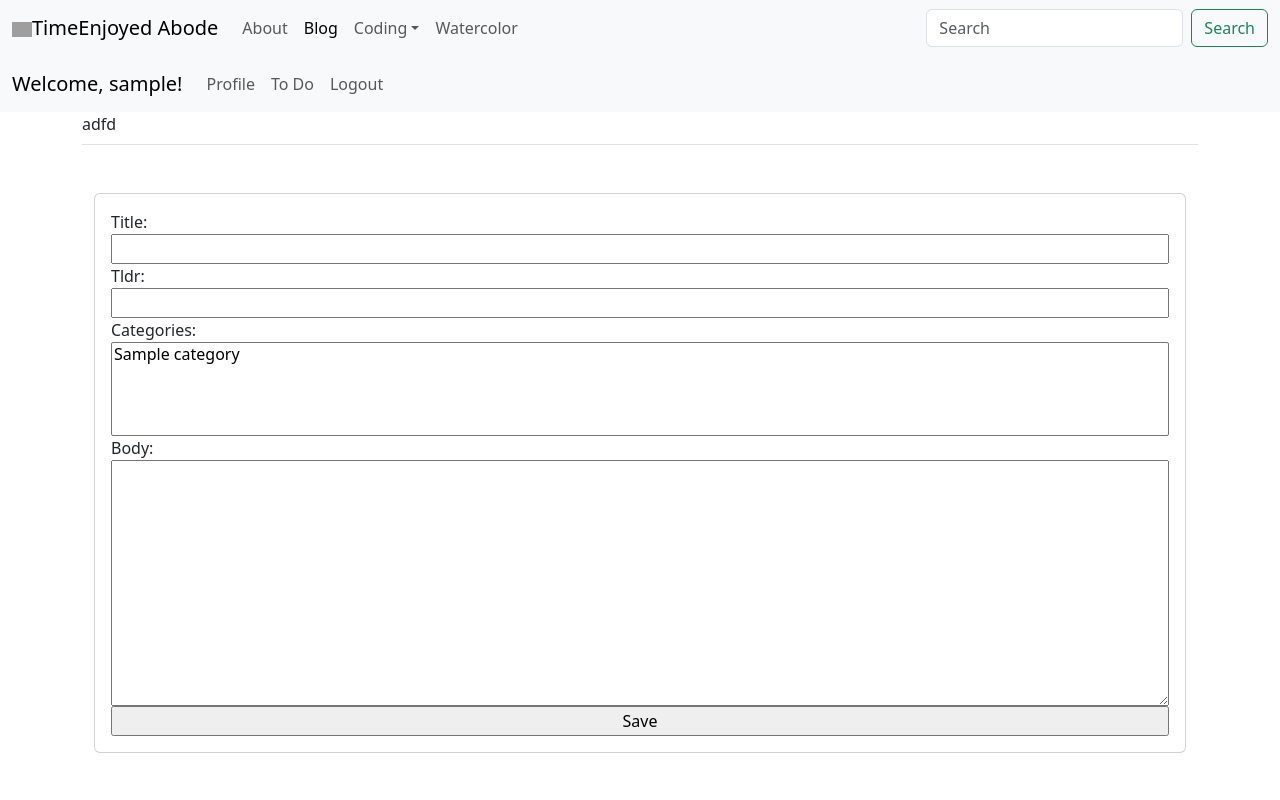
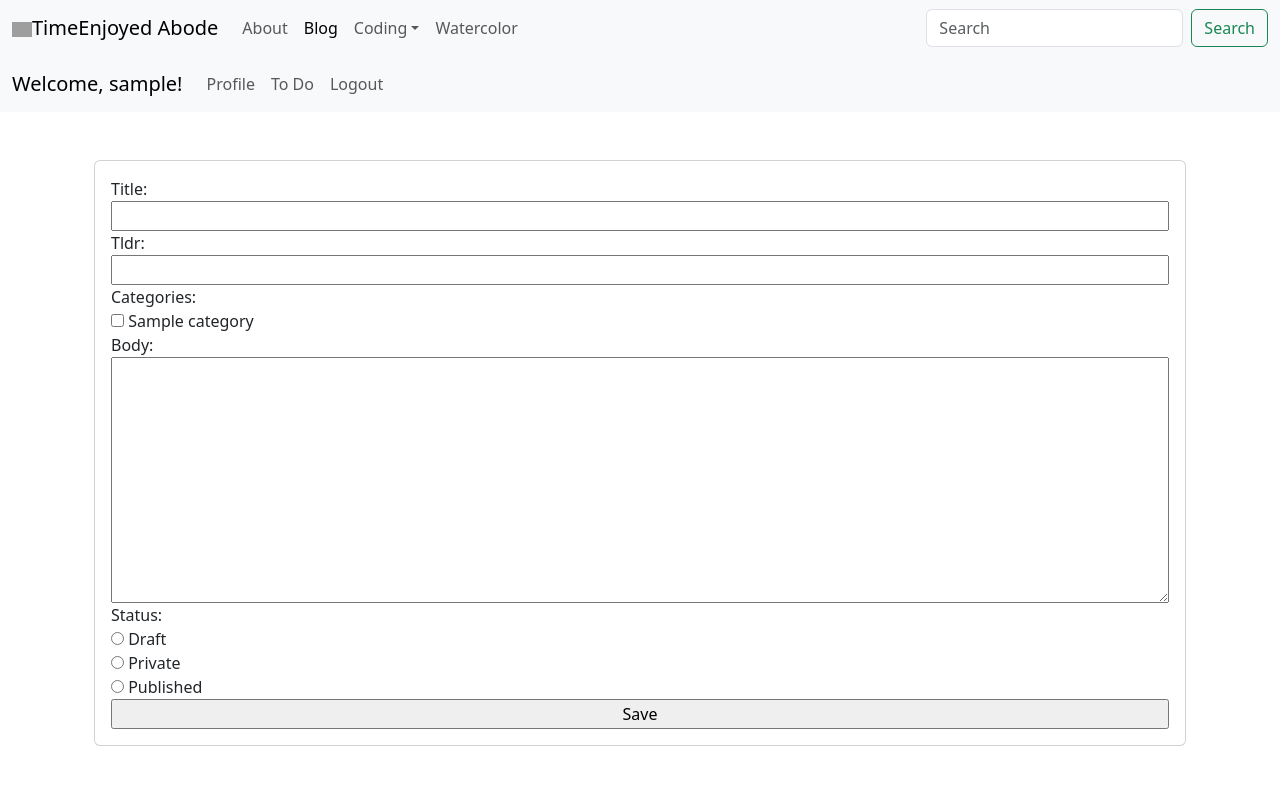
Before and after one commit to ezstarr/TimeEnjoyed-Abode, a Django app: page /blog/post/add/ in a window 1280 px wide. Run offline with Django 4.2, Linux system fonts and the light colour scheme; a user stored in the database is signed in; tables that the repository leaves empty hold one stand-in row (values such as "Sample post"); some libraries are stand-ins or nearby versions; grey boxes are pictures that could not be loaded.

Commit message:
blog custom css and status added

```diff
--- a/blog/forms.py
+++ b/blog/forms.py
@@ -6,24 +6,18 @@ from .models import Post, Category
 class PostForm(ModelForm):
     class Meta:
         model = Post
-        fields = ['title', 'tldr', 'categories', 'body']
+        fields = ['title', 'tldr', 'categories', 'body', 'status']
+
 
     title = forms.CharField(max_length=300)
     tldr = forms.CharField(max_length=50)
     categories = forms.ModelMultipleChoiceField(
-        queryset=Category.objects.all())
-
-    #
-    #     """class Post(models.Model):
-    # title = models.CharField(max_length=255)
-    # tldr = models.CharField(max_length=255)
-    # author = models.ForeignKey(User, on_delete=models.CASCADE)
-    # slug = models.SlugField(max_length=250, null=True, blank=True)
-    # body = RichTextField(blank=True, null=True)
-    # published_at = models.DateTimeField(auto_now_add=True)
-    # updated = models.DateTimeField(auto_now=True)"""
-
-        # widgets = {
-        #     "title": forms.TextInput(attrs={'class': 'form-control', 'placeholder': 'Give your blog entry a title.'}),
-        #     "categories": forms.TextInput(attrs={'class': 'form-control'})
-        # }
+        queryset=Category.objects.all(),
+        widget=forms.CheckboxSelectMultiple(attrs={'id': 'category-override', 'class': 'ck-button'})
+        )
+    STATUS_CHOICES = [
+        ('dra', 'Draft'),
+        ('pri', 'Private'),
+        ('pub', 'Published'),
+    ]
+    status = forms.ChoiceField(widget=forms.RadioSelect(), choices=STATUS_CHOICES)
--- a/blog/models.py
+++ b/blog/models.py
@@ -16,18 +16,13 @@ class Category(models.Model):
     def __str__(self):
         return self.name
 
-
     def get_absolute_url(self):
         # URL for page with all posts in that category...
         raise NotImplementedError("categories don't have a URL yet")
         # return reverse('')
 
 
-STATUS_CHOICES = (
-    ('dra', 'Draft'),
-    ('pri', 'Private'),
-    ('pub', 'Published'),
-)
+
 
 
 class Post(models.Model):
@@ -42,7 +37,11 @@ class Post(models.Model):
     categories = models.ManyToManyField(Category)
     # likes = models.ManyToManyField(User, related_name="liked_posts", blank=True, null=True)  # related_name prevents reverse accessor clash
 
-    public = models.BooleanField(default=True)
+    STATUS_CHOICES = [
+        ('dra', 'Draft'),
+        ('pri', 'Privat'),
+        ('pub', 'Published'),
+        ]
     status = models.CharField(max_length=10, choices=STATUS_CHOICES, default='draft')
 
     def get_categories(self):
--- a/blog/templates/blog/blogposts.html
+++ b/blog/templates/blog/blogposts.html
@@ -11,8 +11,12 @@
 <a href="{% url "blog:post-create" %}">Add a new entry</a>
 
 
+{% for p in pub %}
+    {{ p }}
+{% endfor %}
+
+<hr>
 {% for post in object_list %}
-
 
 
     <div class="card mb-3">
--- a/blog/templates/blog/post_create.html
+++ b/blog/templates/blog/post_create.html
@@ -2,13 +2,18 @@
 {% block nav_item_blog %}active{% endblock nav_item_blog %}
 
 {% block content %}
-<form method = 'POST' class="card p-3 mt-5" autocomplete="off">
+<main class="container-sm">
+
+<form method = 'POST' class="blog-form card p-3 mt-5" autocomplete="off" >
     {% csrf_token %}
     {{ form.media }}
     {{ form.as_table }}
+
 
     <input value="Save" type="submit">
 </form>
 
 
+</main>
+
 {% endblock content %}
--- a/blog/views.py
+++ b/blog/views.py
@@ -4,6 +4,7 @@ from django.views.generic import ListView, DetailView, CreateView, UpdateView, D
 from .models import Post
 from .forms import PostForm
 from django.urls import reverse_lazy
+from django.contrib.auth.models import User
 from django.contrib.auth.decorators import login_required
 # Create your views here.
 
@@ -17,6 +18,12 @@ class PostListView(ListView):
     model = Post
     template_name = 'blog/blogposts.html'
 
+    def get_queryset(self, **kwargs):
+        pub = super().get_queryset().filter(status='pub')
+        return pub
+
+    # def get_drafts():
+
 
 class PostCreateView(CreateView):
     model = Post
@@ -28,8 +35,14 @@ class PostCreateView(CreateView):
         form = super().get_form()
         list_form = form.save(commit=False)
         list_form.author = self.request.user
+        # list_form.save()
+        return form
 
-        return form
+    # def get_context_data(self, **kwargs):
+    #     context = super(PostCreateView, self).get_context_data(**kwargs)
+    #
+    #     context["categories"] = [1, 2, 3]
+    #     return context
 
 
 class PostDetailView(DetailView):
--- a/home/templates/home/about.html
+++ b/home/templates/home/about.html
@@ -4,7 +4,7 @@
 {% block content %}
 
     <title>This is the title of the "about" page</title>
-<body id="bootstrap-overrides">
+{#<body id="bootstrap-overrides">#}
 
 THIS IS ABOUT.HTML
 <h1>test</h1>
--- a/home/templates/home/base.html
+++ b/home/templates/home/base.html
@@ -15,7 +15,7 @@
     <title>TimeEnjoyed - Abode</title>
 </head>
 
-<body id="bootstrap-overrides">
+<body>
 
 <nav class="navbar navbar-expand-lg bg-light">
     <div class="container-fluid">
@@ -111,17 +111,17 @@
     </div>
 </nav>
 
-
-<main role="main" class="container">
-    <div class="pb-2 mb-2 border-bottom">
-        {% block page_header %}
-        adfd {% endblock page_header %}
-    </div>
-
-
-    <div class="container-md">
+{##}
+{#<main role="main" class="container">#}
+{#    <div class="pb-2 mb-2 border-bottom">#}
+{#        {% block page_header %}#}
+{#        adfd {% endblock page_header %}#}
+{#    </div>#}
+{##}
+{##}
+    <div class="container-sm">
         {% block content %}adfadfad{% endblock content %}
     </div>
-</main>
+{#</main>#}
 </body>
 </html>
```
Also changed, not shown: personal/settings.py (+8 -0 lines), blog/migrations/0007_remove_post_public_alter_post_status.py (added), 1 other file.
